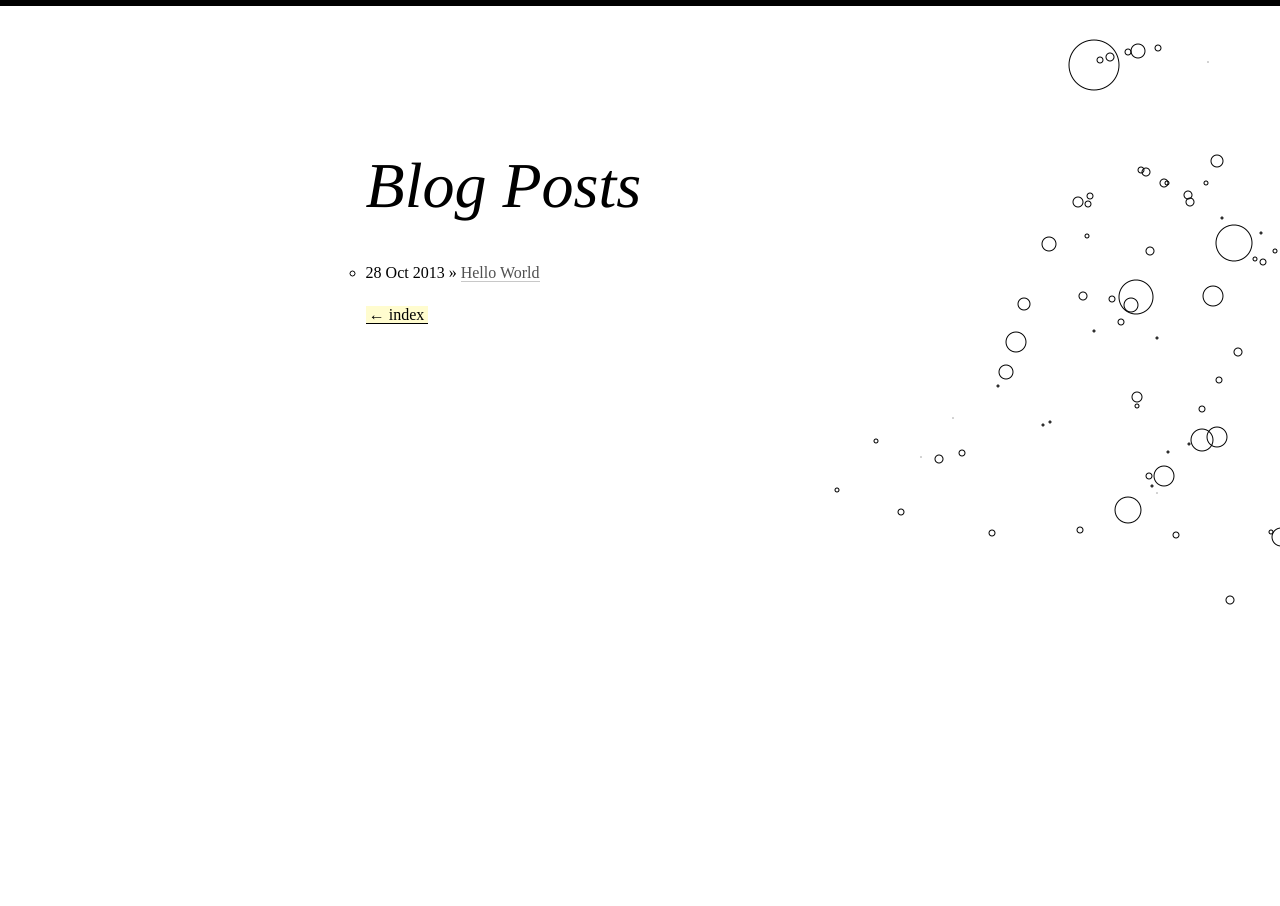
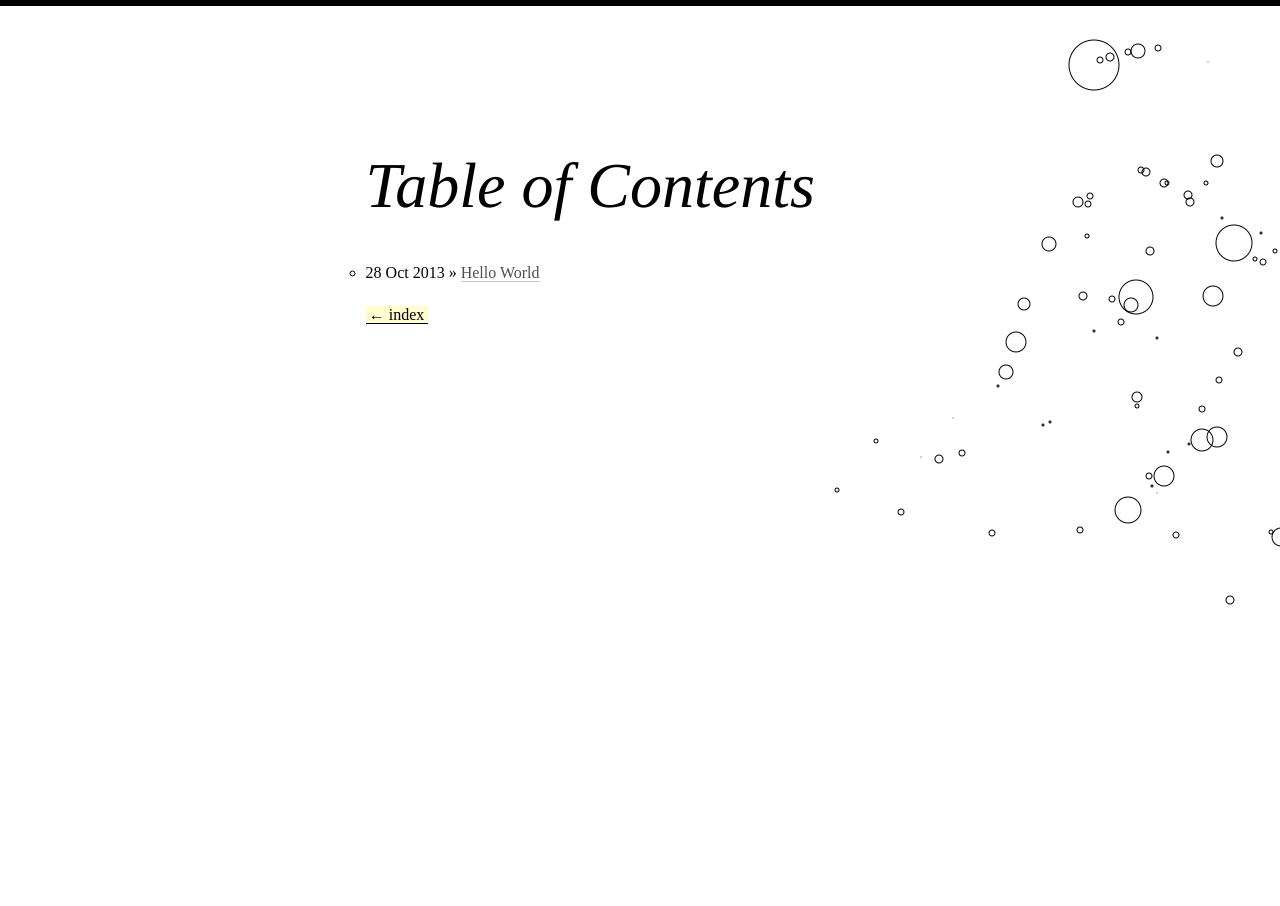
Before and after one commit to longfield21/longfield21.github.com, a Jekyll site: the page built from index.html, in a window 1280 px wide. Built offline with Jekyll 4.4.1, drawn with Linux system fonts in a browser that asks for light colours; some web fonts are replaced; Markdown is read by kramdown in place of the engine named in the settings; the list of posts is cut into pages by our own code.

Commit message:
Update index.html

```diff
--- a/index.html
+++ b/index.html
@@ -3,11 +3,10 @@ layout: default
 title: Cappucino21
 ---
 
-<div id="home">
-  <h1>Blog Posts</h1>
+
+  <h1>Table of Contents</h1>
   <ul class="posts">
     {% for post in site.posts %}
       <li><span>{{ post.date | date_to_string }}</span> &raquo; <a href="{{ post.url }}">{{ post.title }}</a></li>
     {% endfor %}
   </ul>
-</div>
```
